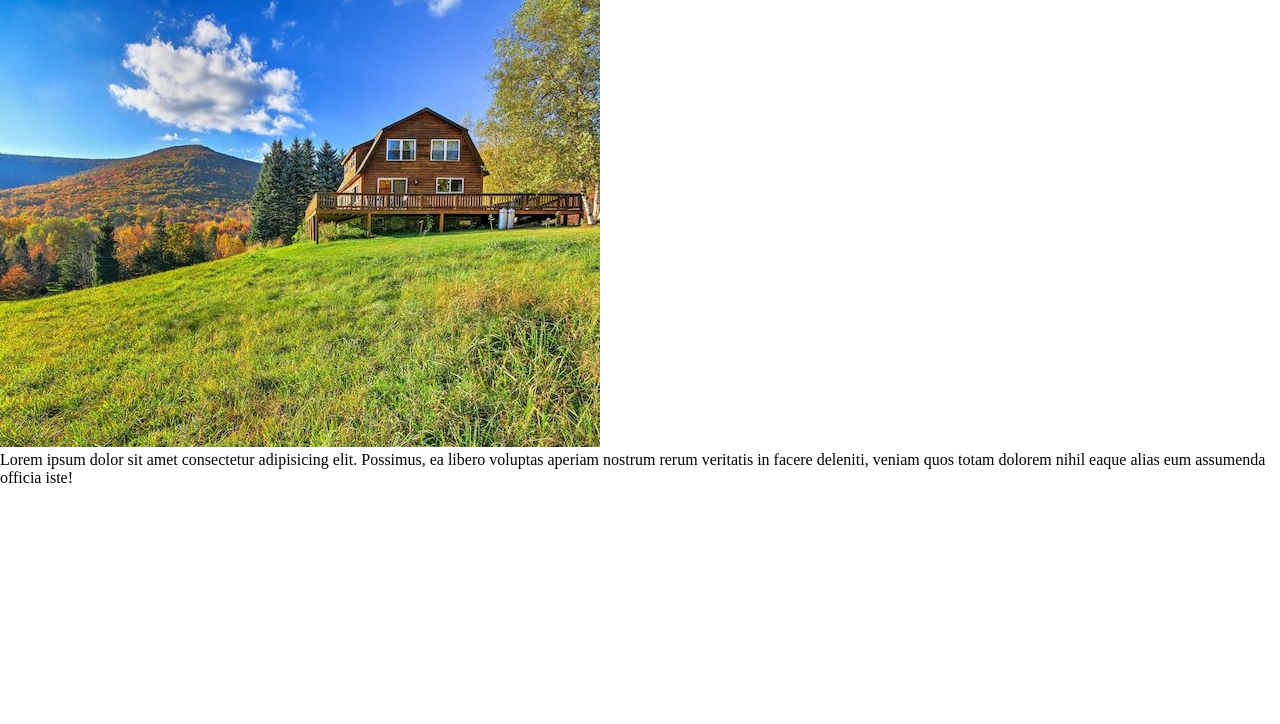
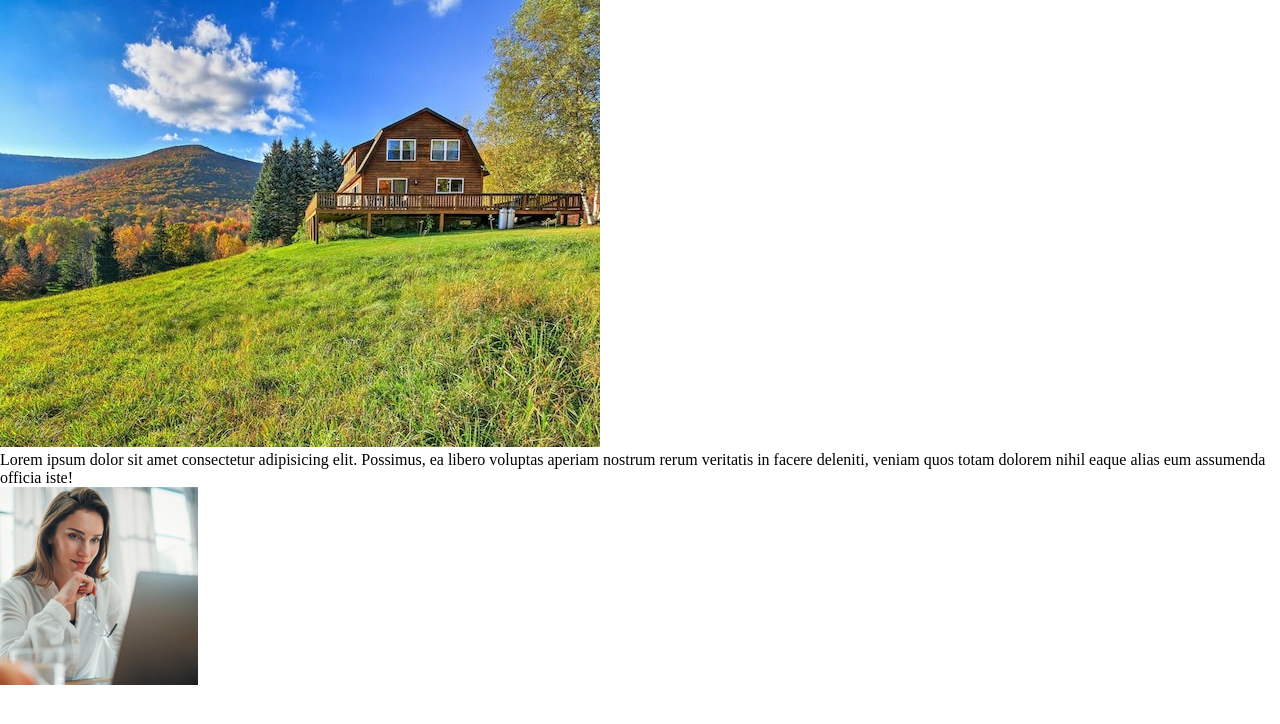
Before and after one commit to tuyishimejohnson/repo-for_practice, a plain HTML site: page index.html in a window 1280 px wide. Shown: the part 58-782 px from the top of the page. Drawn offline with Linux system fonts and the light colour scheme.

Commit message:
Added another image

```diff
--- a/index.html
+++ b/index.html
@@ -11,5 +11,6 @@
     <p>This is the file for git learning.</p>
     <img src="cabin.jpg" alt="a house">
     <p>Lorem ipsum dolor sit amet consectetur adipisicing elit. Possimus, ea libero voluptas aperiam nostrum rerum veritatis in facere deleniti, veniam quos totam dolorem nihil eaque alias eum assumenda officia iste!</p>
+    <img src="M-Startseite-Quadrat-Portfolio.jpg" alt="">
 </body>
 </html>
```
